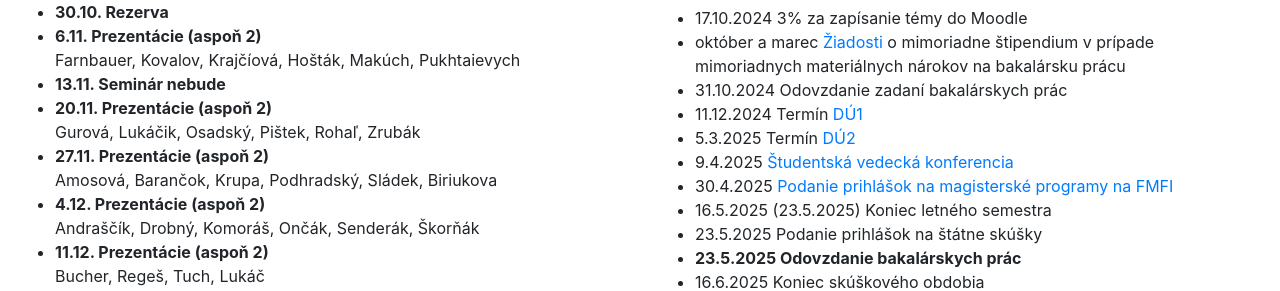
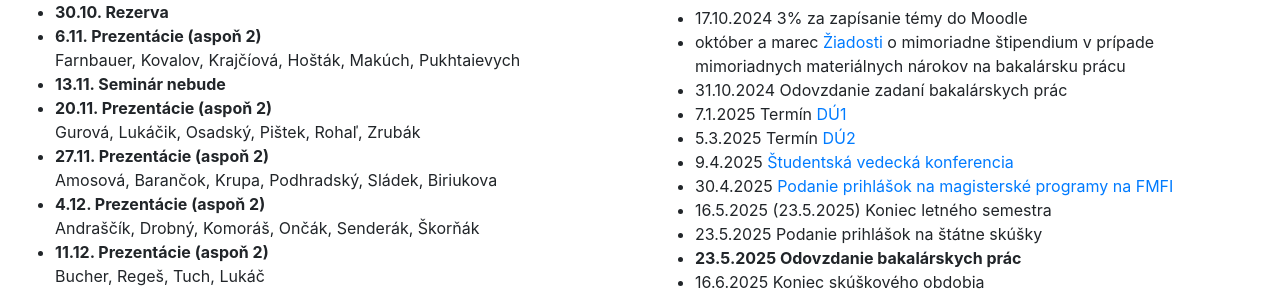
Before and after one commit to bbrejova/bcinf, a Jekyll site: the page built from index.md, in a window 1280 px wide. Shown: the part 367-658 px from the top of the page. Built offline with Jekyll 4.4.1, drawn with Linux system fonts in a browser that asks for light colours; nearby versions of some CDN libraries.

Commit message:
Updatenut aj datum du na druhom mieste

```diff
--- a/_data/dates.yml
+++ b/_data/dates.yml
@@ -4,7 +4,7 @@ dates: |
   - 17.10.2024 3% za zapísanie témy do Moodle
   - október a marec [Žiadosti](https://zona.fmph.uniba.sk/fileadmin/fmfi/fakulta/tlaciva/ziadost_JMS-SK.pdf) o mimoriadne štipendium v prípade mimoriadnych materiálnych nárokov na bakalársku prácu
   - 31.10.2024 Odovzdanie zadaní bakalárskych prác
-  - 11.12.2024 Termín [DÚ1](./DÚ1.md)
+  - 7.1.2025 Termín [DÚ1](./DÚ1.md)
   - 5.3.2025 Termín [DÚ2](./DÚ2.html)
   - 9.4.2025 [Študentská vedecká konferencia](https://zona.fmph.uniba.sk/studentska-vedecka-konferencia/) <!-- (predregistrácia príspevkov 27.3., odovzdanie 3.4.2023) -->
   - 30.4.2025 [Podanie prihlášok na magisterské programy na FMFI](https://fmph.uniba.sk/studium/magisterske-studium/)
```
